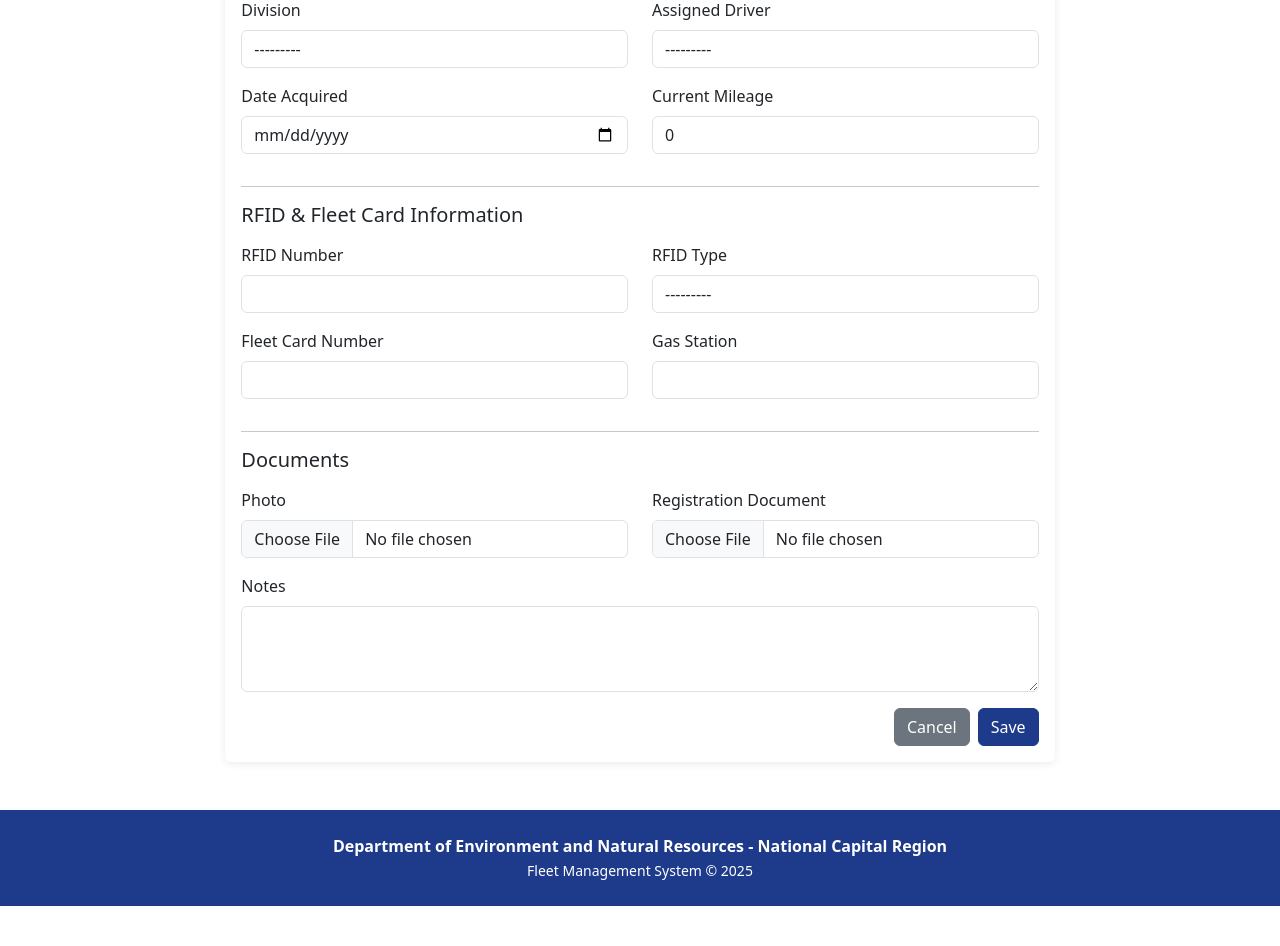
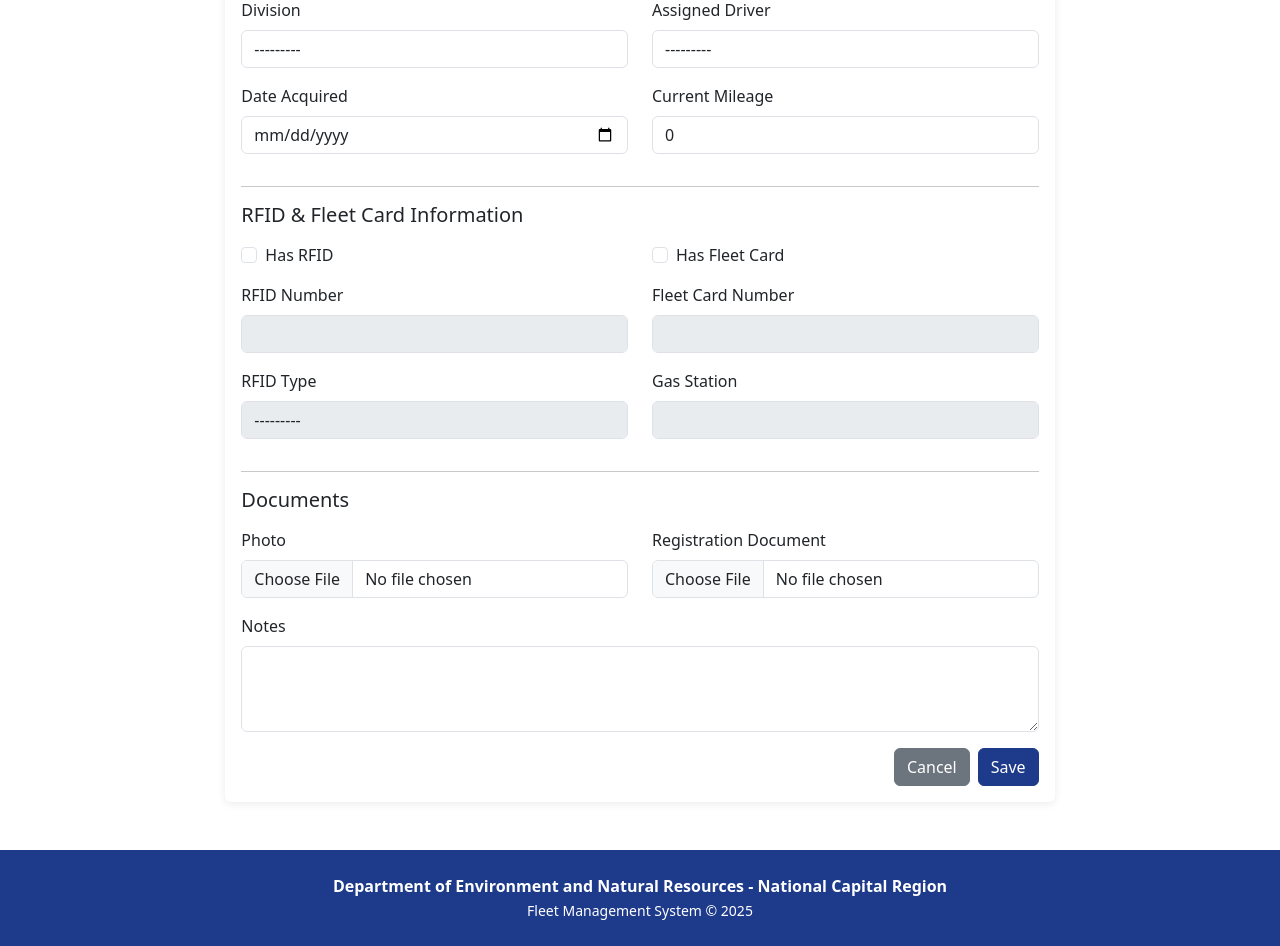
Before and after one commit to cursorprojects/DENR_NCR_FMS, a Django app: page /fleet/vehicles/add/ in a window 1280 px wide. Shown: the part 592-1538 px from the top of the page. Before the commit the page ends 1498 px from the top, so only its background shows below. Run offline with Django 4.2, Linux system fonts and the light colour scheme; the visitor is signed in with stand-in values (Sample User, id 1); data that the repository does not hold is empty; parts of the project's set-up code (start-up, migrations or seed data) failed here and were passed over.

Commit message:
repair form

```diff
--- a/templates/core/vehicle_form.html
+++ b/templates/core/vehicle_form.html
@@ -86,23 +86,40 @@
                     <hr>
                     <h5 class="mb-3">RFID & Fleet Card Information</h5>
                     <div class="row">
-                        <div class="col-md-6 mb-3">
+                        <!-- RFID Column -->
+                        <div class="col-md-6">
+                            <div class="form-check mb-3">
+                                <input class="form-check-input" type="checkbox" id="has_rfid_checkbox" {% if form.rfid_number.value %}checked{% endif %}>
+                                <label class="form-check-label" for="has_rfid_checkbox">
+                                    Has RFID
+                                </label>
+                            </div>
+                            <div class="mb-3">
                                 <label class="form-label">RFID Number</label>
                                 {{ form.rfid_number }}
                             </div>
-                        <div class="col-md-6 mb-3">
+                            <div class="mb-3">
                                 <label class="form-label">RFID Type</label>
                                 {{ form.rfid_type }}
                             </div>
                         </div>
-                    <div class="row">
-                        <div class="col-md-6 mb-3">
+
+                        <!-- Fleet Card Column -->
+                        <div class="col-md-6">
+                            <div class="form-check mb-3">
+                                <input class="form-check-input" type="checkbox" id="has_fleet_card_checkbox" {% if form.fleet_card_number.value %}checked{% endif %}>
+                                <label class="form-check-label" for="has_fleet_card_checkbox">
+                                    Has Fleet Card
+                                </label>
+                            </div>
+                            <div class="mb-3">
                                 <label class="form-label">Fleet Card Number</label>
                                 {{ form.fleet_card_number }}
                             </div>
-                        <div class="col-md-6 mb-3">
+                            <div class="mb-3">
                                 <label class="form-label">Gas Station</label>
                                 {{ form.gas_station }}
+                            </div>
                         </div>
                     </div>
                     <hr>
@@ -130,4 +147,59 @@
         </div>
     </div>
 </div>
+
+<script>
+document.addEventListener('DOMContentLoaded', function() {
+    const hasRfidCheckbox = document.getElementById('has_rfid_checkbox');
+    const hasFleetCardCheckbox = document.getElementById('has_fleet_card_checkbox');
+
+    // Get the input fields
+    const rfidNumberInput = document.getElementById('id_rfid_number');
+    const rfidTypeInput = document.getElementById('id_rfid_type');
+    const fleetCardNumberInput = document.getElementById('id_fleet_card_number');
+    const gasStationInput = document.getElementById('id_gas_station');
+
+    // Function to toggle RFID fields
+    function toggleRfidFields() {
+        if (hasRfidCheckbox.checked) {
+            rfidNumberInput.disabled = false;
+            rfidTypeInput.disabled = false;
+        } else {
+            rfidNumberInput.disabled = true;
+            rfidNumberInput.value = '';
+            rfidTypeInput.disabled = true;
+            rfidTypeInput.value = '';
+        }
+    }
+
+    // Function to toggle Fleet Card fields
+    function toggleFleetCardFields() {
+        if (hasFleetCardCheckbox.checked) {
+            fleetCardNumberInput.disabled = false;
+            gasStationInput.disabled = false;
+        } else {
+            fleetCardNumberInput.disabled = true;
+            fleetCardNumberInput.value = '';
+            gasStationInput.disabled = true;
+            gasStationInput.value = '';
+        }
+    }
+
+    // Initial state
+    toggleRfidFields();
+    toggleFleetCardFields();
+
+    // Add event listeners
+    hasRfidCheckbox.addEventListener('change', toggleRfidFields);
+    hasFleetCardCheckbox.addEventListener('change', toggleFleetCardFields);
+
+    // Before form submission, re-enable disabled fields so they submit
+    document.querySelector('form').addEventListener('submit', function() {
+        rfidNumberInput.disabled = false;
+        rfidTypeInput.disabled = false;
+        fleetCardNumberInput.disabled = false;
+        gasStationInput.disabled = false;
+    });
+});
+</script>
 {% endblock %}
```
Lines whose indentation alone changed are shown as unchanged.
